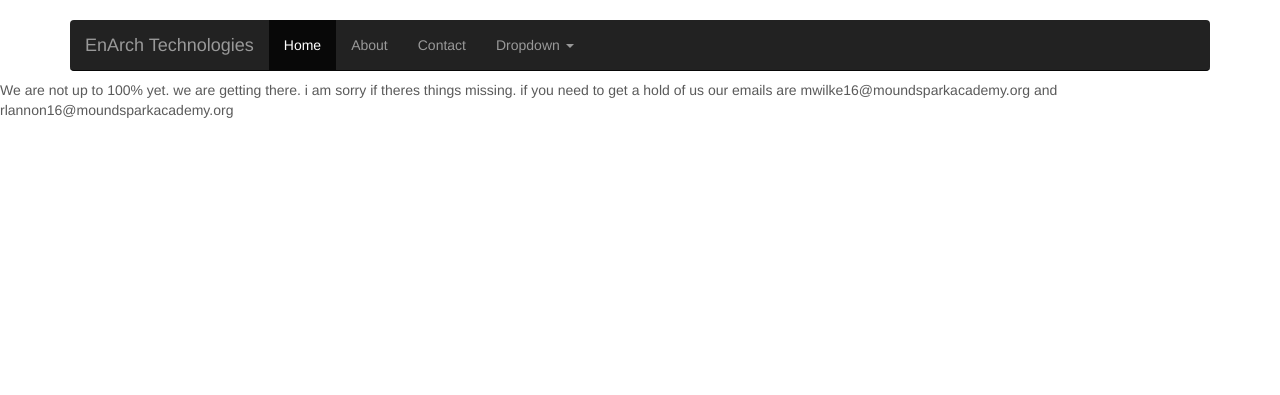
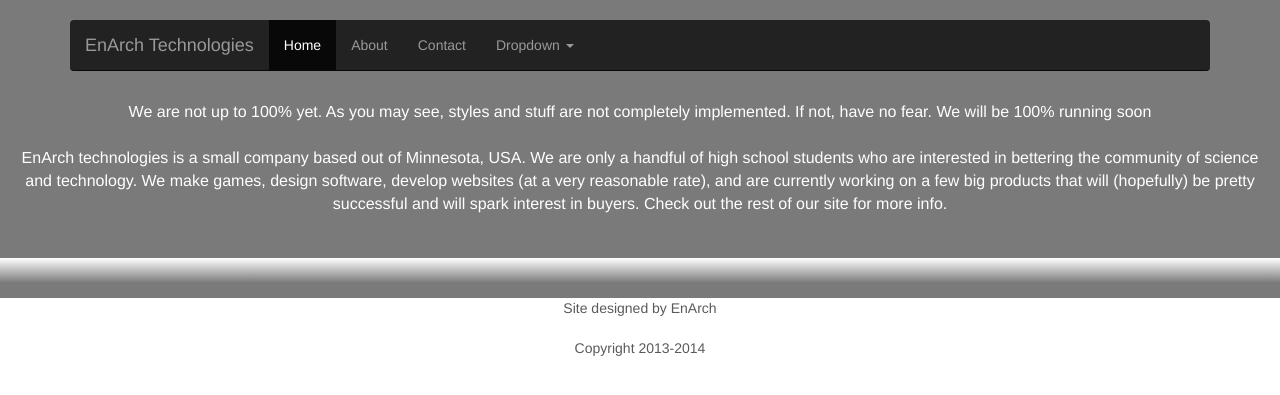
Before and after one commit to flamespinner/EnArchTechnologies, a PHP site: page /about.php in a window 1280 px wide. Shown: the top 395 px of the page. Run offline with PHP 8.4, Linux system fonts and the light colour scheme; some libraries are stand-ins or nearby versions.

Commit message:
Stylings, About
Added a stylesheet, added content to "about"

```diff
--- a/about.php
+++ b/about.php
@@ -2,12 +2,20 @@
     $pageTitle = "EnArch Tecnologies | Home";
     include('header.php');
 ?>
-
+<head>
+<link rel="stylesheet" href="styles.css" type="text/css" media="screen" />
+</head>
+<div id="content">
 <br />
 <br />
 <br />
 <br />
-    <p> We are not up to 100% yet. we are getting there. i am sorry if theres things missing. if you need to get a hold of us our emails are mwilke16@moundsparkacademy.org and rlannon16@moundsparkacademy.org</p>
+    <p> We are not up to 100% yet. As you may see, styles and stuff are not completely implemented. If not, have no fear. We will be 100% running soon<br /><br />
+EnArch technologies is a small company based out of Minnesota, USA. We are only a handful of high school students who are interested in bettering the community of science and technology. We make games, design software, develop websites (at a very reasonable rate), and are currently working on a few big products that will (hopefully) be pretty successful and will spark interest in buyers. Check out the rest of our site for more info.<br /><br /></p>
+</div>
+<div id="gradient">
+<br /><Br />
+</div>
 <?php
     include('footer.php');
 ?>
--- a/footer.php
+++ b/footer.php
@@ -1,4 +1,7 @@
-     <!-- Bootstrap core JavaScript
+<div id="footer">
+<p>Site designed by EnArch<br /><br />Copyright 2013-2014</p>
+</div>
+<!-- Bootstrap core JavaScript
     ================================================== -->
     <!-- Placed at the end of the document so the pages load faster -->
     <script src="https://code.jquery.com/jquery-1.10.2.min.js"></script>
--- /dev/null
+++ b/styles.css
@@ -0,0 +1,33 @@
+/***************
+***STYLES.CSS***
+***************/
+
+#content{
+    background-color:#7a7a7a;
+    text-align:center;
+    font-size:16px;
+    color: #FFF;
+    margin:0px;
+    padding:10px;
+}
+
+#gradient{
+    text-align:center;
+    background-image: -webkit-gradient(
+	linear,
+	left top,
+	left bottom,
+	color-stop(0, #FFFFFF),
+	color-stop(0.62, #5A5A5A)
+);
+background-image: -o-linear-gradient(bottom, #FFFFFF 0%, #7A7A7A 62%);
+background-image: -moz-linear-gradient(bottom, #FFFFFF 0%, #7A7A7A 62%);
+background-image: -webkit-linear-gradient(bottom, #FFFFFF 0%, #7A7A7A 62%);
+background-image: -ms-linear-gradient(bottom, #FFFFFF 0%, #7A7A7A 62%);
+background-image: linear-gradient(to bottom, #FFFFFF 0%, #7A7A7A 62%);
+}
+
+#footer
+{
+    text-align:center;
+}
```
Also changed, not shown: index.php (+19 -3 lines).
